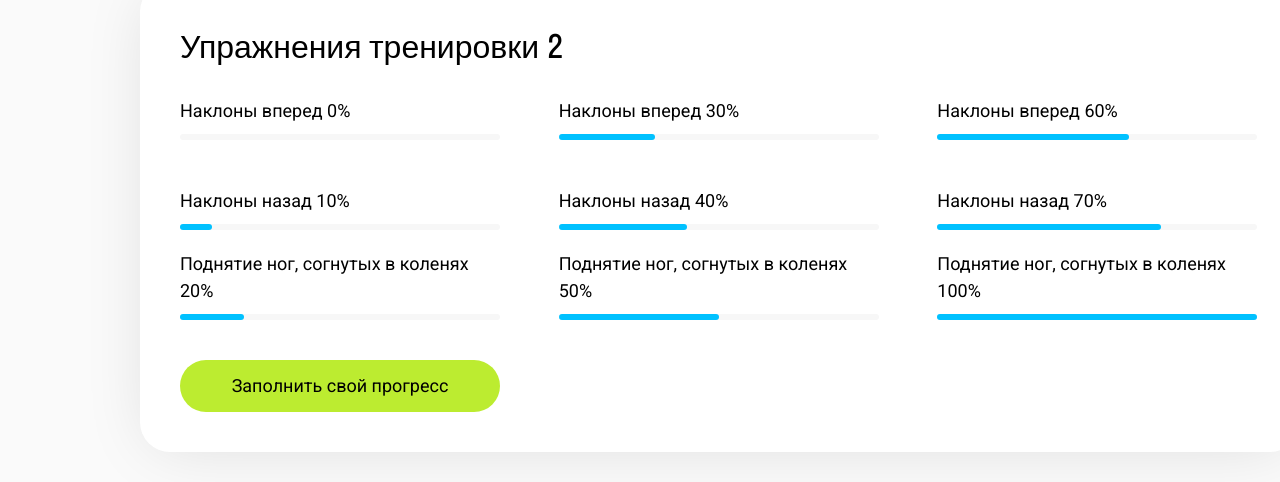
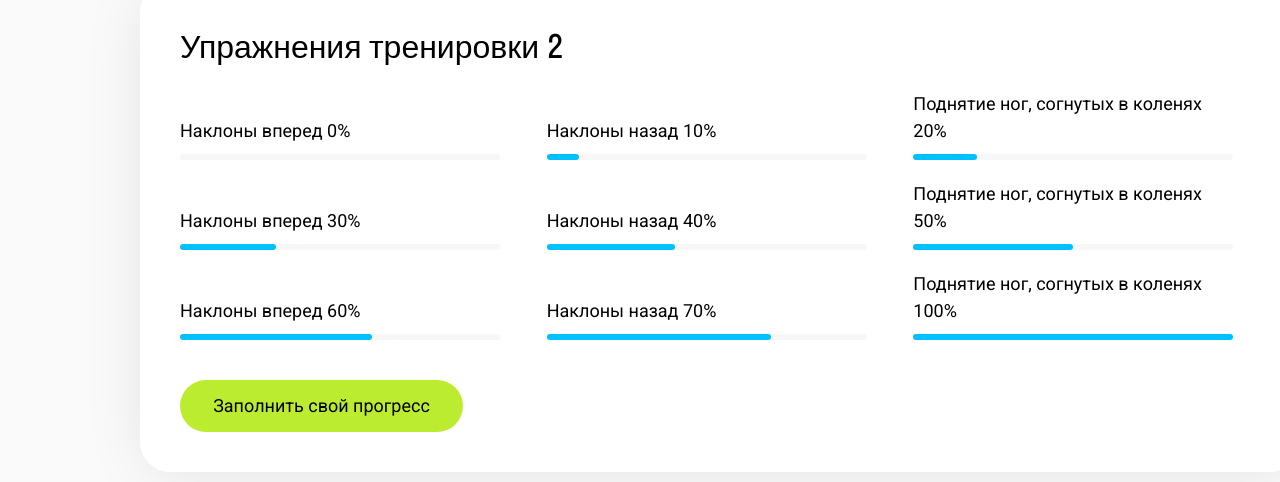
Before and after one commit to StiveTitov/SkyFitnessPro, a Next.js app in the folder sky-fitness-pro/: page /pages/workout in a window 1280 px wide. Shown: the part 1079-1561 px from the top of the page. Built offline with nearby package versions, Linux system fonts and the light colour scheme.

Commit message:
Изменены стили

```diff
--- a/sky-fitness-pro/src/app/pages/workout/page.tsx
+++ b/sky-fitness-pro/src/app/pages/workout/page.tsx
@@ -16,25 +16,25 @@ export default function WorkoutPage() {
           items={breadcrumbsItems}
         />
       </section>
-      <section className="h-[189px] lg:h-[639px] rounded-[30px] mb-6 lg:mb-10">
+      <section className="h-[189px] md:min-h-fit lg:h-[639px] rounded-[30px] mb-6 lg:mb-10">
         <Suspense fallback={<p>Loading video...</p>}>
           <VideoComponent />
         </Suspense>
       </section>
       <section className="rounded-[30px] p-[30px] lg:p-10 bg-white shadow-def ">
-        <h2 className="text-[32px] text-black font-skyeng font-normal">
+        <h2 className="text-[32px] text-black font-skyeng font-normal mb-[20px]">
           Упражнения тренировки 2
         </h2>
-        <div className="min-h-fit flex flex-col gap-6 lg:grid lg:gap-x-14 lg:gap-y-5 grid-rows-3 grid-cols-3 grid-flow-col items-end">
+        <div className="grid grid-flow-row gap-6 items-end md:grid-cols-2 md:gap-5 lg:grid-cols-3">
           {workoutProgress.map((step, i) => {
             return (
-              <div className="lg:w-[320px] min-w-[283px] w-auto" key={i}>
+              <div className="lg:w-[320px] w-[283px]" key={i}>
                 <WorkoutProgress title={step.title} progress={step.process} />
               </div>
             );
           })}
         </div>
-        <div className="lg:w-[320px] min-w-[283px] w-auto mt-10">
+        <div className="lg:w-[320px] max-w-[283px] w-auto mt-10">
           <Button title="Заполнить свой прогресс" />
         </div>
       </section>
```
